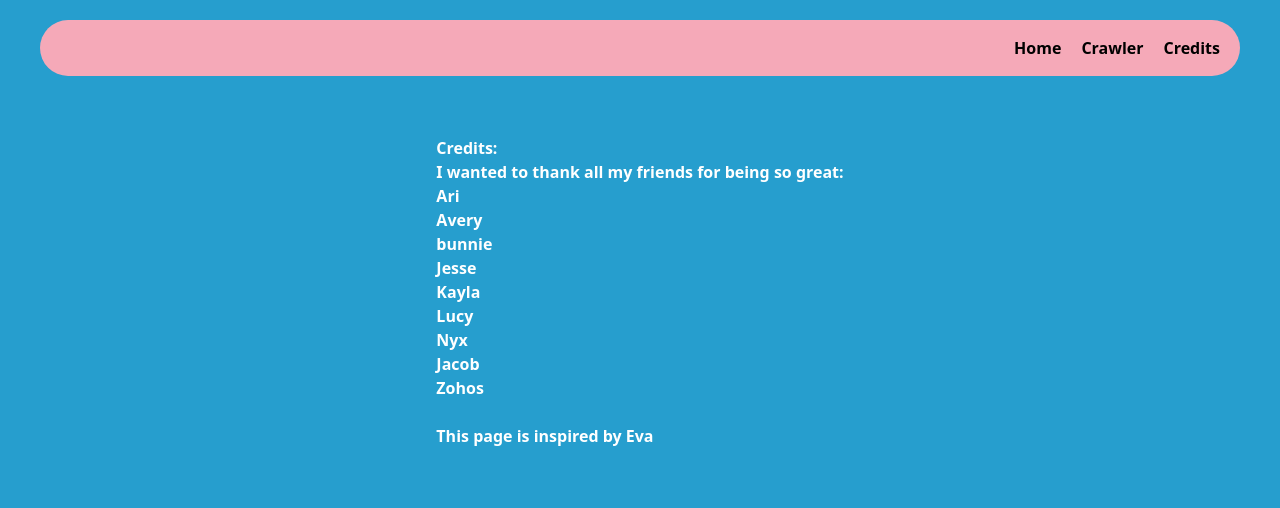
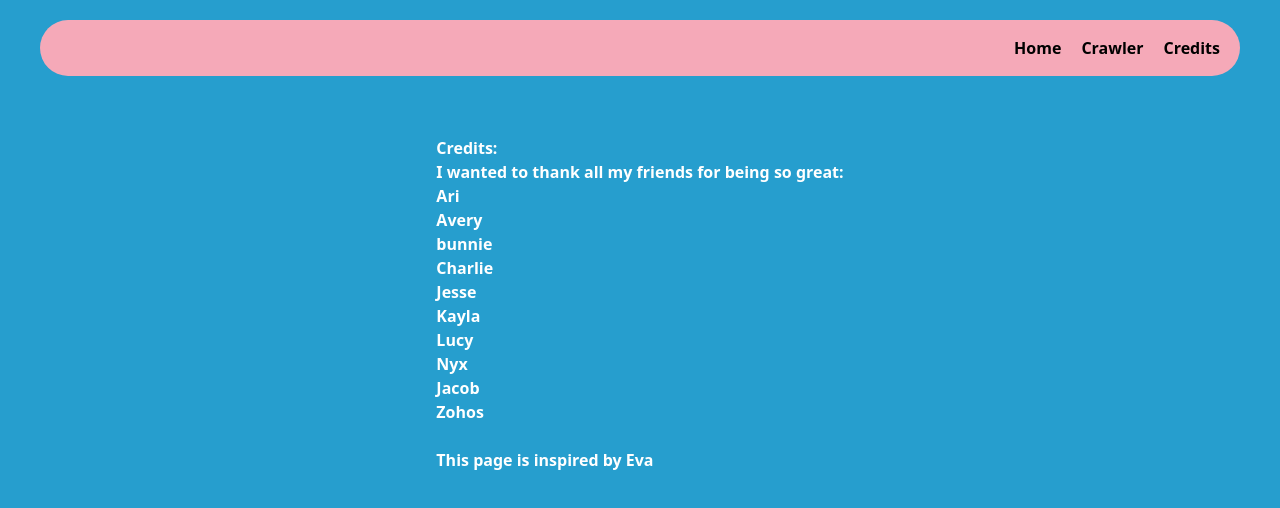
Before and after one commit to german-Luna/Luna-Website, a website: page credits.html in a window 1280 px wide. Drawn offline with Linux system fonts and the light colour scheme.

Commit message:
Update credits.html
:3

```diff
--- a/credits.html
+++ b/credits.html
@@ -30,6 +30,7 @@
             Ari<br>
             Avery<br>
             bunnie<br>
+            Charlie<br>
             Jesse<br>
             Kayla<br>
             Lucy<br>
```
